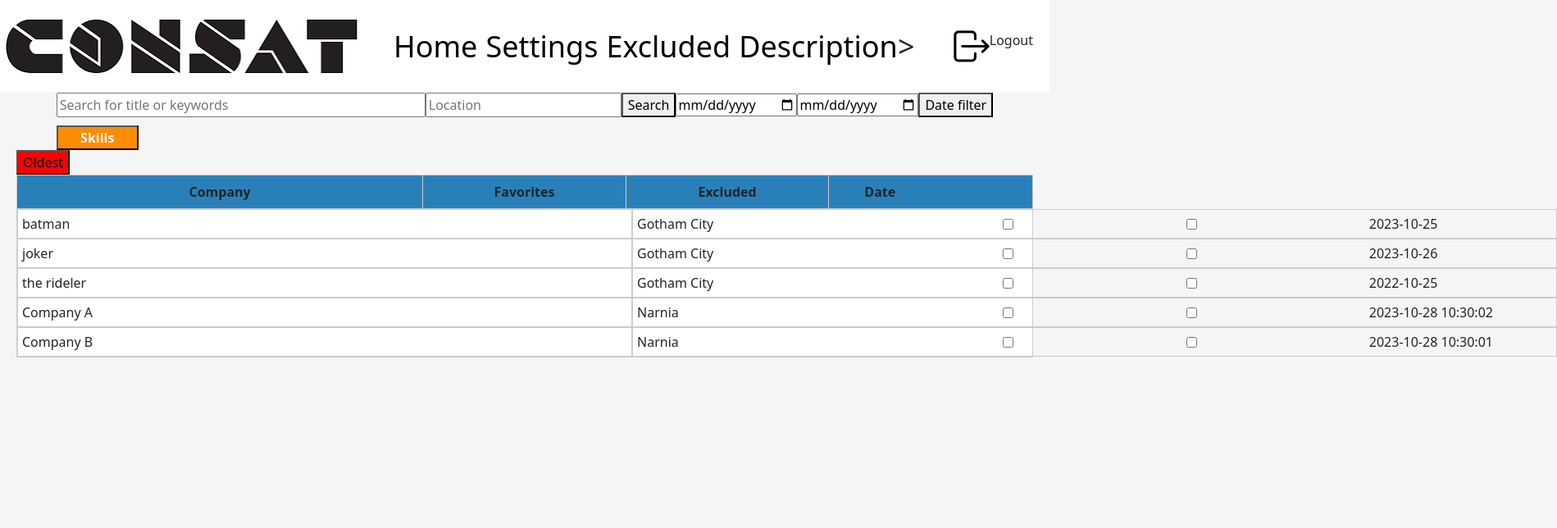
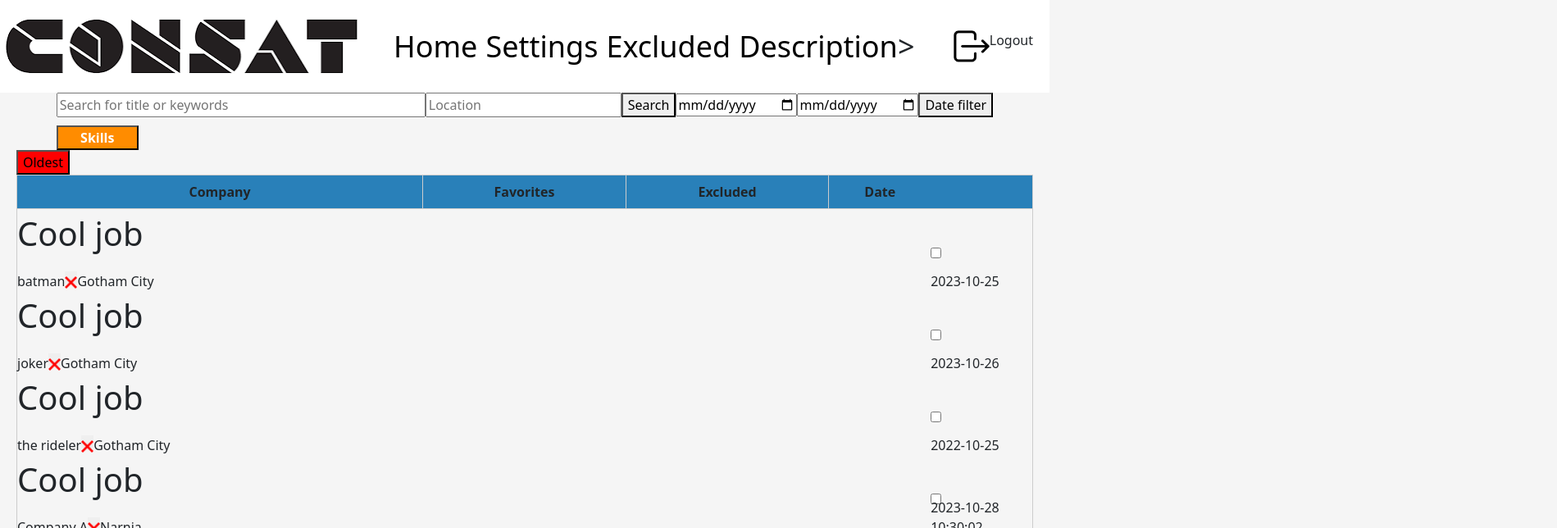
Before and after one commit to Vellethe/LIA, a React (Create React App) app in the folder React/ClientApp/: page / in a window 1280 px wide. Shown: the top 644 px of the page at 82% size, 1899 px wide, since content can reach past the window. Built offline with nearby package versions, Linux system fonts and the light colour scheme.

Commit message:
new table code and style

```diff
--- a/React/ClientApp/src/components/Table.css
+++ b/React/ClientApp/src/components/Table.css
@@ -37,27 +37,61 @@
     flex-direction: column;
 }
 
-.grid {
+.gridHome {
     display: grid;
-    grid-template-columns: 2fr 1fr 1fr 1fr; /* Adjust the widths as needed */
+    align-items:end;
+    grid-template-areas:
+        "jobTitle jobTitle star"
+        "test null date";
+    grid-template-columns: 30% auto 10%;
+    grid-template-rows:auto 40px;
+}
+.desciptionGrid{
+    grid-area:test;
+    display:flex;
+}
+
+.textName{
+    grid-area:company;
+}
+.textLocation{
+    grid-area:location;
+}
+.star{
+    grid-area:star;
+}
+.exclude{
+    grid-area:exclude;
+    width:15px;
+    height:15px;
+    border:0;
+    padding:0;
+}
+.exclude img{
+    height:inherit;
+    width:inherit;
+}
+.textDate{
+    grid-area:date;
+}
+.jobTitle{
+    grid-area:jobTitle;
+    font-size:40px;
 }
 
 .row1 {
-    display: grid;
-   /* grid-template-columns: 2fr 1fr 1fr 1fr;*/ /* Adjust the widths as needed */
-    align-items: center;
     padding: 5px;
-    width: 750px;
     border: 1px solid #ccc;
+    grid-area:row1;
+    width:100%
 }
 
 .row2 {
+    padding: 5px;
+    border: 1px solid #ccc;
+    grid-area:row2;
     display: grid;
-    grid-template-columns: 2fr 1fr 1fr 1fr; /* Adjust the widths as needed */
-    align-items: center;
-    padding: 5px;
-    width: 1128px;
-    border: 1px solid #ccc;
+    grid-template: "a b c d"/50% auto auto auto;
 }
 /*.textLocation, .boxFavorite, .boxExcluded, .textDate
 {
--- a/React/ClientApp/src/components/Table.js
+++ b/React/ClientApp/src/components/Table.js
@@ -1,4 +1,5 @@
 import React, { useState } from "react";
+import x from "./../images/Red_X.png"
 import "./Table.css";
 
 var dataArray = [
@@ -61,16 +62,15 @@ export const Table = () => {
                 </div>
                 <div className="grid-body">
                     {jobData.map(job => (
-                        <div className="grid" key={job.id}>
-                            <div className="row1">
+                        <div className="gridHome" key={job.id}>
+                            <div className="jobTitle"> Cool job </div>
+                            <div className="desciptionGrid">
                                 <div className="textName">{job.name}</div>
+                                <button className="box exclude" onClick={() => console.log("tignsnagn")}><img src={x}></img></button>
+                                <div className="textLocation">{job.location}</div>
                             </div>
-                            <div className="row2">
-                                <div className="textLocation">{job.location}</div>
-                                <div className="box"><input type="checkbox" /></div>
-                                <div className="box"><input type="checkbox" /></div>
-                                <div className="textDate">{job.date}</div>
-                            </div>
+                            <div className="box star"><input type="checkbox" /></div>
+                            <div className="textDate">{job.date}</div>
                         </div>
                     ))}
                 </div>
```
Also changed, not shown: React/ClientApp/src/images/Red_X.png (added), 1 other file (tests, documents, lock files or other folders).
